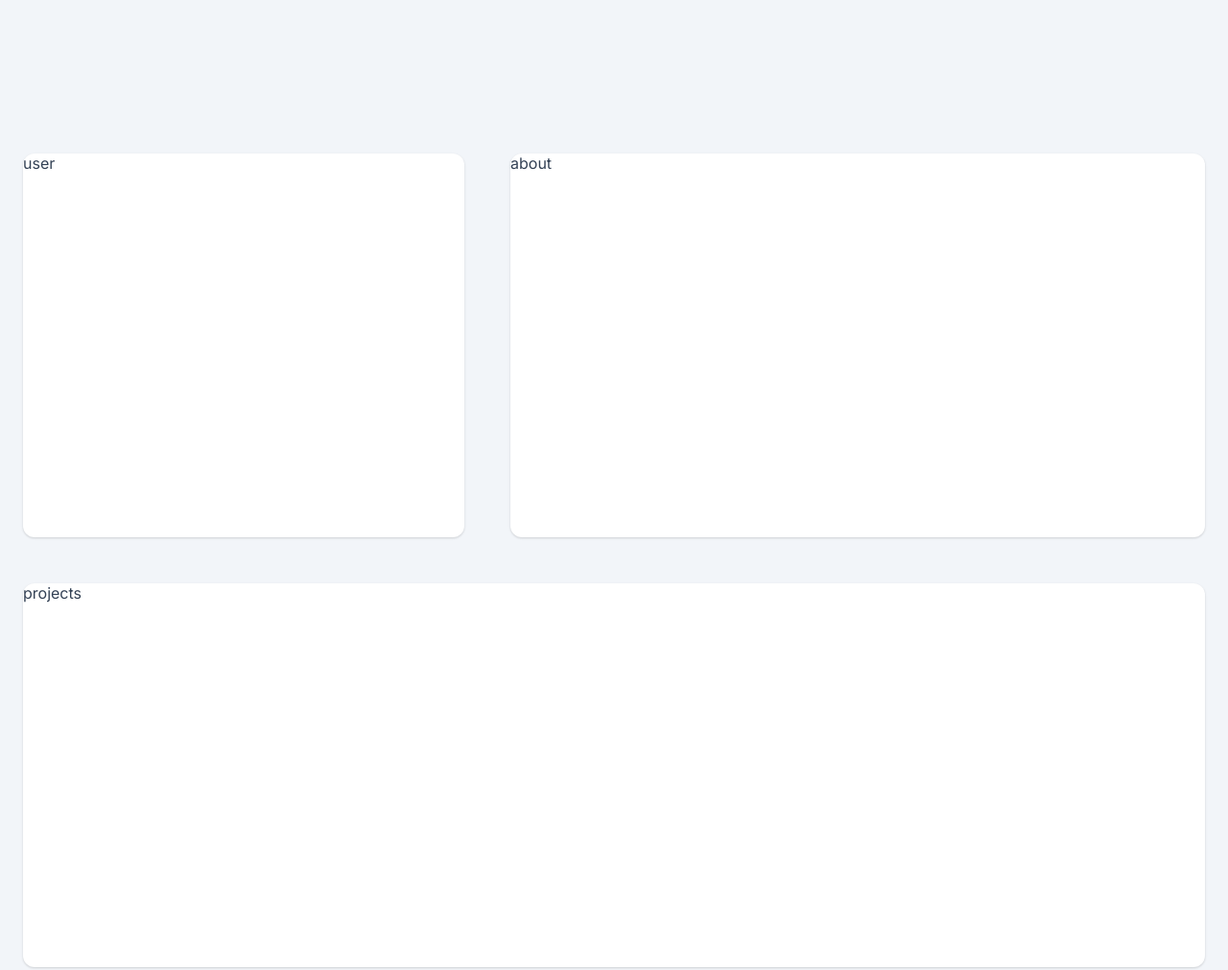
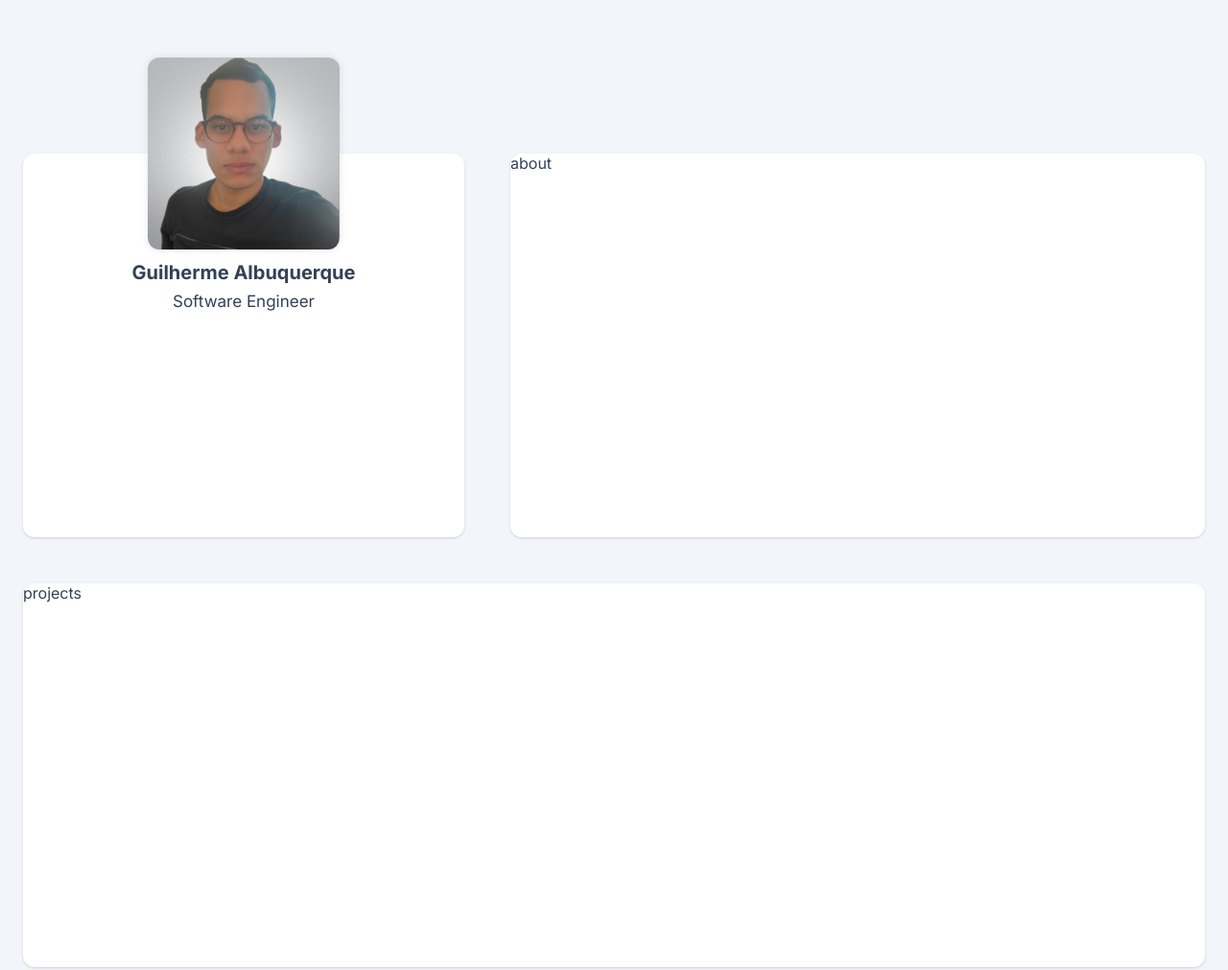
Before and after one commit to guilhermealbuquerquegit/portfolio, a plain HTML site: page index.html in a window 1280 px wide. Shown: the whole page at 96% size. Drawn offline with Linux system fonts and the light colour scheme.

Commit message:
add avatar e info

```diff
--- a/index.html
+++ b/index.html
@@ -11,9 +11,24 @@
 </head>
 <body>
   <div class="app">
-    <section class="card">user</section>
+
+    <section class="card user">
+
+      <picture>
+        <img src="./assets/avatar.png" alt="avatar">
+      </picture>
+
+      <div class="user-content">
+        <h1>Guilherme Albuquerque</h1>
+        <p>Software Engineer</p>
+      </div>
+
+    </section>
+
     <section class="card">about</section>
+
     <section class="card projects">projects</section>
+
   </div>
 </body>
 </html>
--- a/styles/global.css
+++ b/styles/global.css
@@ -1,3 +1,5 @@
+@import url("user.css");
+
 * {
   margin: 0;
   padding: 0;
--- /dev/null
+++ b/styles/user.css
@@ -0,0 +1,38 @@
+.user {
+  padding: 0 40px 40px;
+  display: flex;
+  flex-direction: column;
+  align-items: center;
+  row-gap: 12px;
+}
+
+.user picture {
+  width: 200px;
+  height: 200px;
+  border-radius: 12px;
+  box-shadow: var(--shadow-image);
+  margin-top: -100px;
+}
+
+.user picture img {
+  width: 100%;
+  height: 100%;
+  object-fit: cover;
+  border-radius: 12px;
+}
+
+.user-content {
+  display: flex;
+  flex-direction: column;
+  align-items: center;
+  row-gap: 8px;
+}
+
+.user-content h1 {
+  font-size: 20px;
+}
+
+.user-content p {
+  font-size: 17px;
+  font-weight: 300px;
+}
```
Also changed, not shown: assets/avatar.png (added), 1 other file.
